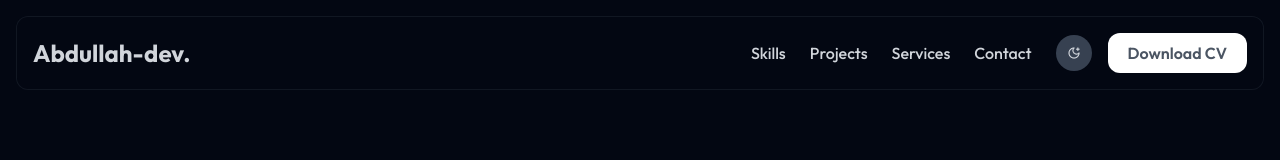
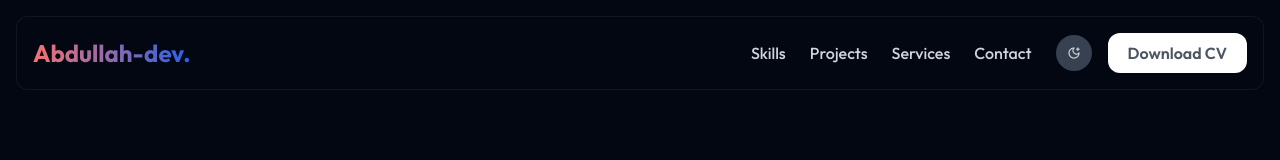
Before and after one commit to CODEMASTER-ABDULLAH-92/Portofolio, a React (Vite) app: page / in a window 1280 px wide. Shown: the top 160 px of the page. Built offline with nearby package versions, Linux system fonts and the light colour scheme.

Commit message:
Update Nav.jsx

```diff
--- a/src/Component/Nav.jsx
+++ b/src/Component/Nav.jsx
@@ -33,7 +33,7 @@ const navRef = useRef();
             href="/"
             className={`text-2xl font-bold ${
               theme ? "text-[--dark-text]" : "text-[--light-text]"
-            } hover:opacity-80 transition-opacity`}
+            } hover:opacity-80 transition-opacity duration-400 to-blue-600 from-red-400 bg-gradient-to-r  bg-clip-text text-transparent`}
           >
             Abdullah-dev.
           </a>
```
